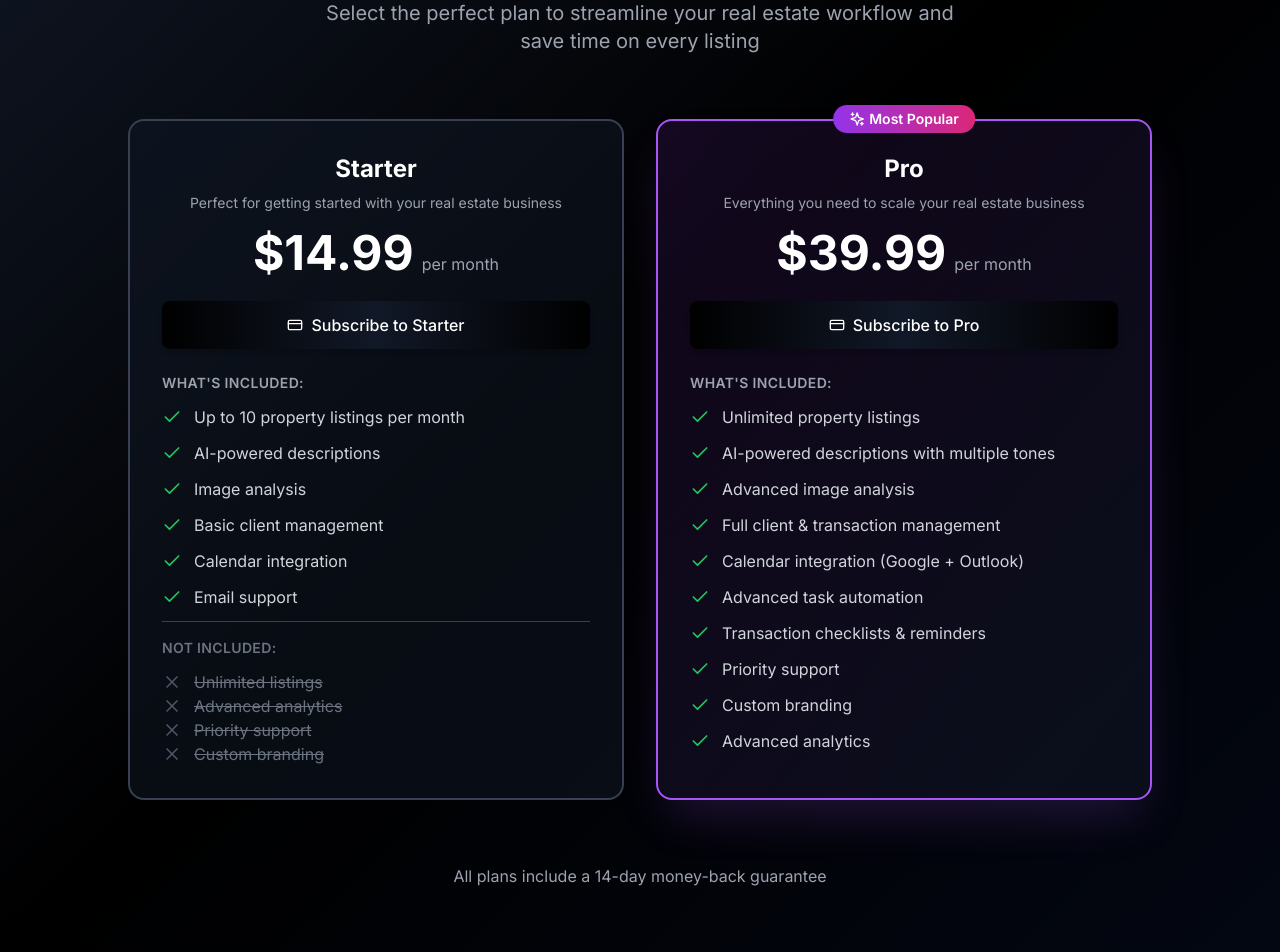
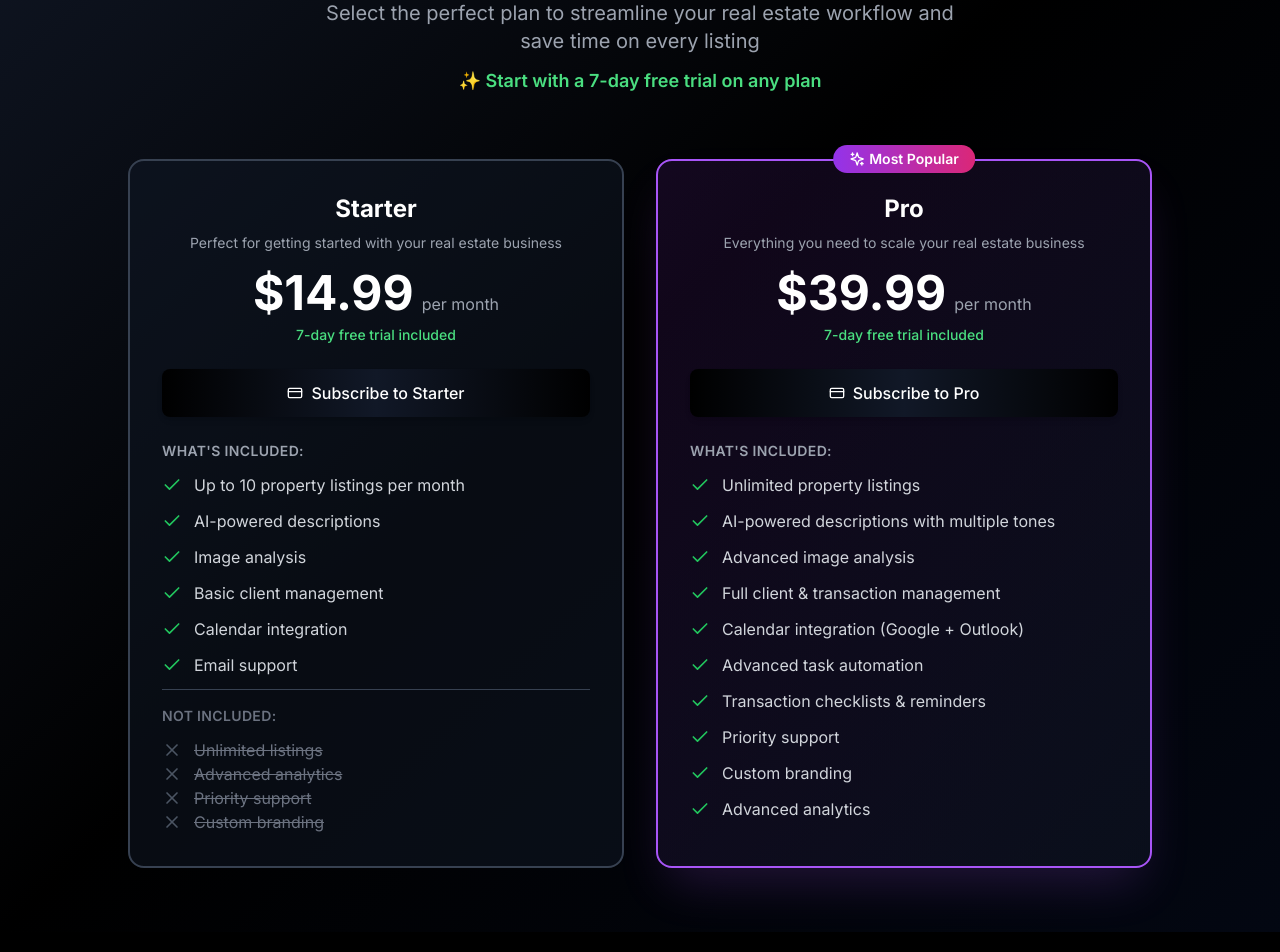
Before and after one commit to Innie0/realestate-saas2, a Next.js app: page /pricing in a window 1280 px wide. Shown: the part 249-1201 px from the top of the page. Built offline with nearby package versions, Linux system fonts and the light colour scheme.

Commit message:
Add 7-day free trial messaging and remove money-back guarantee text
Co-authored-by: Cursor <cursoragent@cursor.com>

```diff
--- a/app/pricing/page.tsx
+++ b/app/pricing/page.tsx
@@ -88,8 +88,11 @@ export default function PricingPage() {
           <h1 className="text-5xl font-bold text-white mb-4">
             Choose Your Plan
           </h1>
-          <p className="text-xl text-gray-400 max-w-2xl mx-auto">
+          <p className="text-xl text-gray-400 max-w-2xl mx-auto mb-3">
             Select the perfect plan to streamline your real estate workflow and save time on every listing
+          </p>
+          <p className="text-lg text-green-400 font-semibold">
+            ✨ Start with a 7-day free trial on any plan
           </p>
         </div>
 
@@ -120,12 +123,15 @@ export default function PricingPage() {
                   {plan.name}
                 </h3>
                 <p className="text-gray-400 text-sm mb-4">{plan.description}</p>
-                <div className="flex items-baseline justify-center gap-2">
+                <div className="flex items-baseline justify-center gap-2 mb-2">
                   <span className="text-5xl font-bold text-white">
                     {plan.price}
                   </span>
                   <span className="text-gray-400">{plan.period}</span>
                 </div>
+                <p className="text-sm text-green-400 font-medium">
+                  7-day free trial included
+                </p>
               </div>
 
               {/* Subscribe Button */}
@@ -169,13 +175,6 @@ export default function PricingPage() {
             </div>
           ))}
         </div>
-
-        {/* Bottom CTA */}
-        <div className="text-center mt-16">
-          <p className="text-gray-400">
-            All plans include a 14-day money-back guarantee
-          </p>
-        </div>
       </div>
     </div>
   );
```
